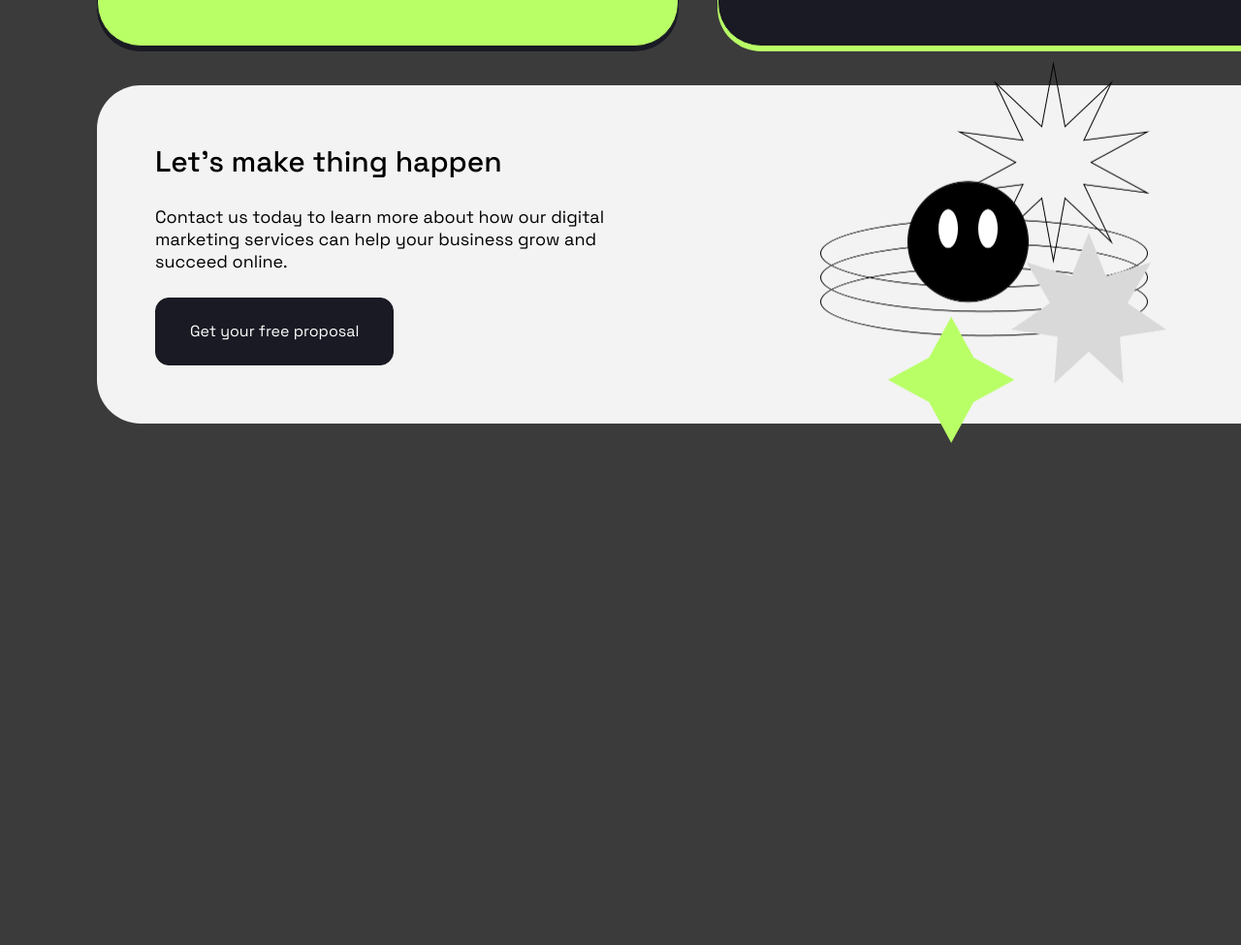
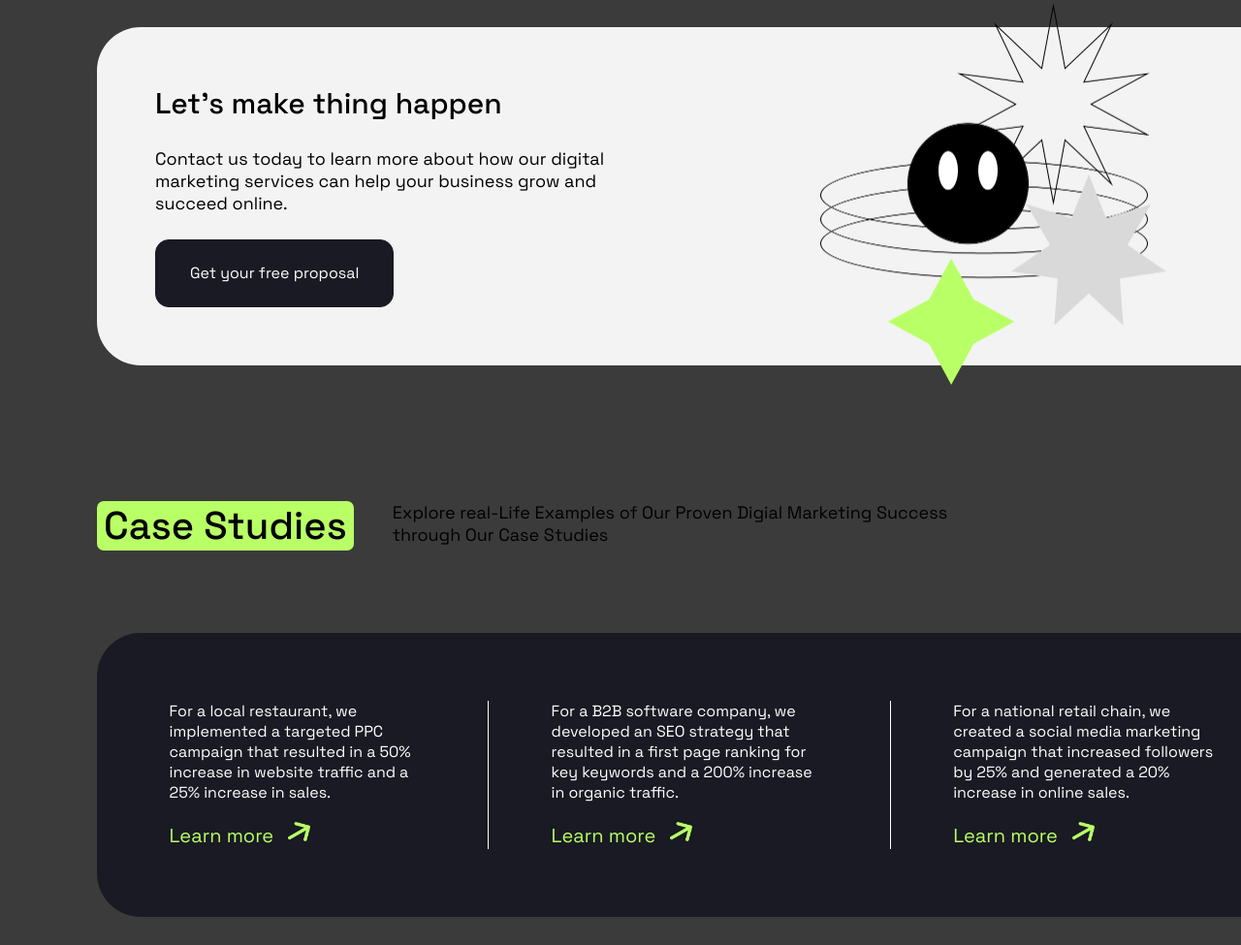
Before and after one commit to DovhalMykhailo/Positivus, a plain HTML site: page index.html in a window 1280 px wide. Shown: the part 2025-3000 px from the top of the page at 97% size. Drawn offline with Linux system fonts and the light colour scheme.

Commit message:
feat(new section): :sparkles: case studies upload

```diff
--- a/index.html
+++ b/index.html
@@ -121,5 +121,32 @@
         </div>
         <img src="images/cta-image.png" alt="" class="cta__image">
     </div>
+    <div class="subheading">
+        <h2 class="label">Case Studies</h2>
+        <p class="subheading__text">Explore real-Life Examples of Our Proven Digial Marketing Success through Our Case Studies</p>
+    </div>
+    <div class="case">
+        <div class="case-item">
+            <p class="case-item__content">For a local restaurant, we implemented a targeted PPC campaign that resulted in a 50% increase in website traffic and a 25% increase in sales.</p>
+            <a href="#" class="case-item-container">
+                <p class="case-item-container__message">Learn more</p>
+                <img src="images/arrow-trasparent-bg.png" alt="" class="case-item-container__arrow">
+            </a>
+        </div>
+        <div class="case-item">
+            <p class="case-item__content">For a B2B software company, we developed an SEO strategy that resulted in a first page ranking for key keywords and a 200% increase in organic traffic.</p>
+            <a href="#" class="case-item-container">
+                <p class="case-item-container__message">Learn more</p>
+                <img src="images/arrow-trasparent-bg.png" alt="" class="case-item-container__arrow">
+            </a>
+        </div>
+        <div class="case-item">
+            <p class="case-item__content">For a national retail chain, we created a social media marketing campaign that increased followers by 25% and generated a 20% increase in online sales.</p>
+            <a href="#" class="case-item-container">
+                <p class="case-item-container__message">Learn more</p>
+                <img src="images/arrow-trasparent-bg.png" alt="" class="case-item-container__arrow">
+            </a>
+        </div>
+    </div>
 </body>
 </html>
--- a/style.css
+++ b/style.css
@@ -230,3 +230,41 @@ a {
     right: 135px;
     top: -25px;
 }
+
+.case {
+    background-color: var(--blackPS);
+    padding: 70px 10px;
+    border-radius: 45px;
+    display: flex;
+    justify-content: space-between;
+}
+
+.case-item {
+    padding: 0 64.5px;
+}
+
+.case-item:nth-child(2) {
+    border-left: solid 1px white;
+    border-right: solid 1px white;
+}
+
+.case-item__content {
+    color: #fff;
+    padding-bottom: 20px;
+}
+
+.case-item-container {
+    display: flex;
+}
+
+.case-item-container__message {
+    color: var(--greenPS);
+    font-size: 20px;
+    line-height: 28px;
+    padding-right: 15px;
+    color: var(--greenPS);
+}
+
+.case-item-container__arrow {
+    height: 20px;
+}
```
Also changed, not shown: images/arrow-trasparent-bg.png (added).
